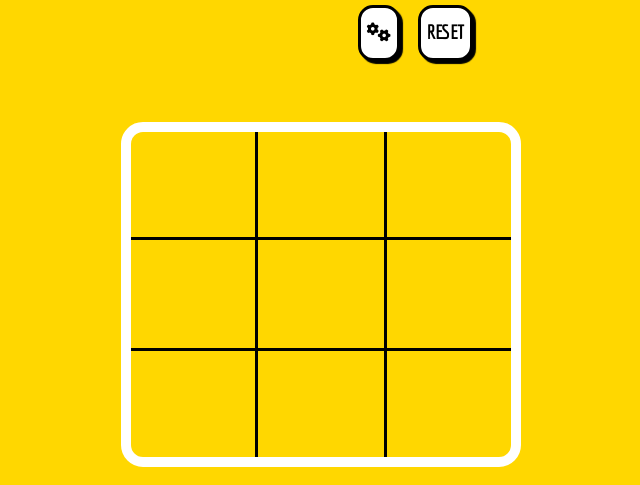
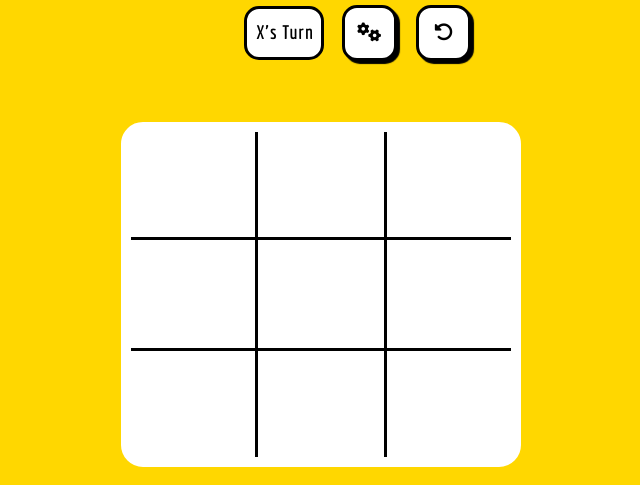
Before and after one commit to Drrecommended/TicTacToe, a plain HTML site: page index.html in a window 1280 px wide. Shown: the part 116-601 px from the top of the page, without its empty margins (319-959 px from the left). Drawn offline with Linux system fonts and the light colour scheme.

Commit message:
finished styling game board colors added transparent hover effect

```diff
--- a/index.html
+++ b/index.html
@@ -19,11 +19,15 @@
   <body>
     <header>
       <h1>Tic Tac Toe</h1>
+      <p class="turn" id="turn">X's Turn</p>
       <button class="settings" id="settings-btn">
         <i class="fa-solid fa-gears"></i>
       </button>
-      <button class="reset" id="reset-btn">RESET</button>
+      <button class="reset" id="reset-btn">
+        <i class="fa-solid fa-rotate-left"></i>
+      </button>
     </header>
+
     <main class="game-board" id="game-board">
       <div class="square" data-index="0"></div>
       <div class="square" data-index="1"></div>
--- a/script.js
+++ b/script.js
@@ -42,10 +42,12 @@ const gameBoard = (() => {
 const controller = (() => {
   const settingsBtn = document.getElementById('settings-btn')
   const modal = document.getElementById('myModal')
-  var span = document.getElementsByClassName('close')[0]
+  const span = document.getElementsByClassName('close')[0]
   const resetBtn = document.getElementById('reset-btn')
+
   const player1 = player('tyler', '2', 'x')
   const player2 = player('craig', '5', 'o')
+
   let currentPlayer = player1
   let moves = 0
   const WINNING_COMBINATIONS = [
@@ -59,7 +61,7 @@ const controller = (() => {
     [2, 4, 6],
   ]
 
-  function changePlayer() {
+  const changePlayer = () => {
     if (currentPlayer === player1) {
       currentPlayer = player2
     } else if (currentPlayer === player2) {
@@ -110,19 +112,19 @@ const controller = (() => {
   })
 
   // When the user clicks the button, open the modal
-settingsBtn.onclick = function() {
-  modal.style.display = "block";
+  settingsBtn.onclick = function () {
+    modal.style.display = 'block'
   }
 
   // When the user clicks on <span> (x), close the modal
-span.onclick = function() {
-  modal.style.display = "none";
+  span.onclick = function () {
+    modal.style.display = 'none'
   }
 
   // When the user clicks anywhere outside of the modal, close it
-window.onclick = function(event) {
+  window.onclick = function (event) {
     if (event.target == modal) {
-    modal.style.display = "none";
+      modal.style.display = 'none'
     }
   }
 
--- a/styles/style.css
+++ b/styles/style.css
@@ -1,4 +1,4 @@
-@import url('https://fonts.googleapis.com/css2?family=Economica&family=Permanent+Marker&display=swap');
+@import url('https://fonts.googleapis.com/css2?family=Economica:wght@400;700&family=Permanent+Marker&display=swap');
 
 :root {
   --main: gold;
@@ -25,7 +25,7 @@ header {
   margin: 0 auto;
   width: clamp(320px, 50%, 380px);
   max-width: 100vw;
-  grid-template: 1fr 56px / 20px repeat(6, 1fr) 20px;
+  grid-template: 1fr 56px / 20px 1fr repeat(3, 1fr) 20px;
   gap: 18px;
 }
 
@@ -42,16 +42,32 @@ header h1 {
 
 .reset,
 .github,
-.settings {
+.settings,
+.turn {
   border: 3px solid black;
   font-weight: bolder;
   background-color: white;
-  box-shadow: 3px 3px 1px 0 black;
   border-radius: 15px;
 }
 
+.turn {
+  letter-spacing: 1px;
+  padding: .5em;
+}
+
+.reset,
+.github,
+.settings {
+  box-shadow: 3px 3px 1px 0 black;
+}
+
+.reset,
+.settings {
+  width: 55px;
+  align-items: flex-end;
+}
+
 header .reset {
-  font-weight: 900;
   grid-area: 2 / -3;
 }
 
@@ -59,14 +75,28 @@ header .settings {
   grid-area: 2 / -4;
 }
 
+header .turn {
+  align-self: center;
+  width: 80px;
+  white-space: nowrap;
+  grid-area: 2 / -5;
+}
+
 .reset:hover,
 .settings:hover {
   cursor: pointer;
 }
 
+.player {
+  background-color: white;
+  display: inline-block;
+  padding: 0.3em;
+}
+
 .game-board {
   width: clamp(320px, 50%, 400px);
   height: clamp(345px, 70%, 400px);
+  margin: 0 auto;
   position: relative;
   border-radius: 22px;
   display: grid;
@@ -80,6 +110,7 @@ header .settings {
   align-items: center;
   justify-content: center;
   font-size: 70px;
+  background-color: white;
 }
 
 .square:nth-child(1),
@@ -108,7 +139,8 @@ header .settings {
 
 .square:hover {
   cursor: pointer;
-  background-color: green;
+  background-color:rgba(0, 0, 0, 0.0);
+
 }
 
 footer {
```
Lines whose indentation alone changed are shown as unchanged.
